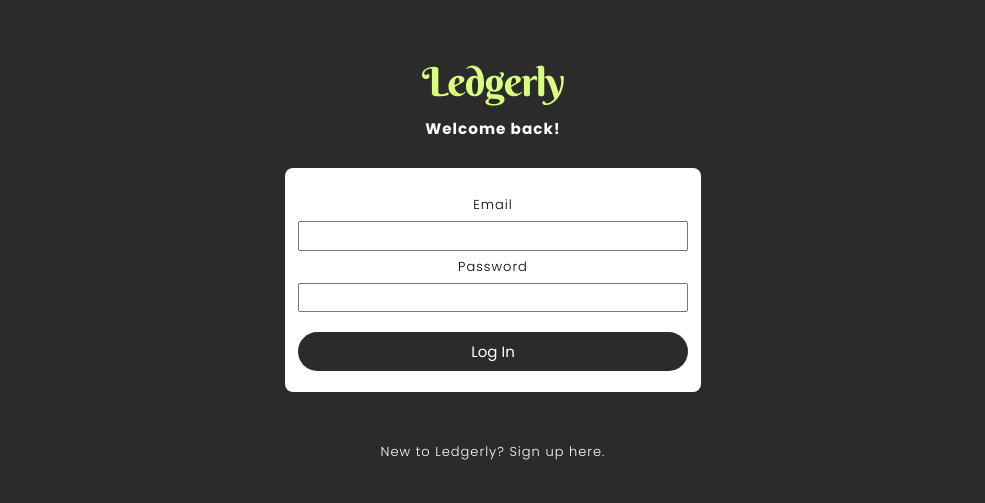
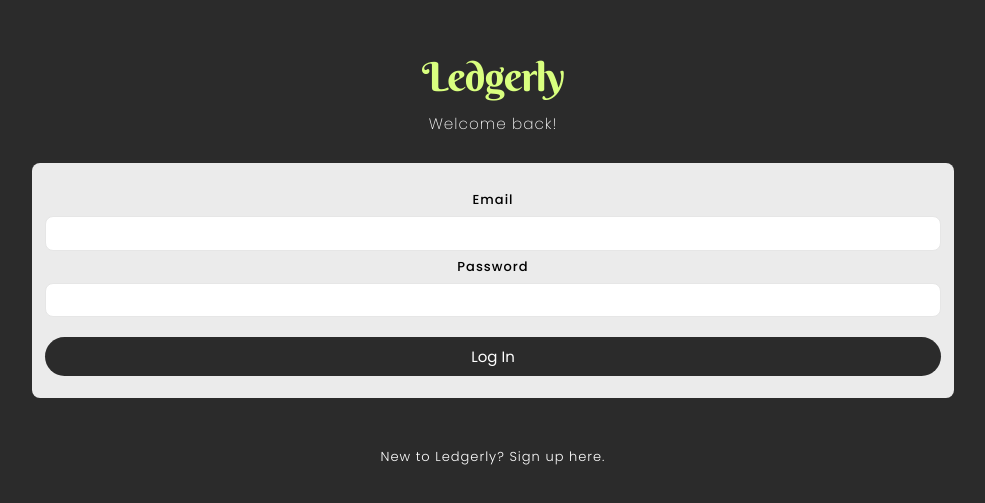
Before and after one commit to megbuch/ledgerly, a React (Create React App) app: page /income in a window 1280 px wide. Shown: the part 145-648 px from the top of the page, without its empty margins (147-1132 px from the left). Built offline with nearby package versions, Linux system fonts and the light colour scheme.

Commit message:
styles auth page and forms

```diff
--- a/src/components/ExpenseForm/ExpenseForm.jsx
+++ b/src/components/ExpenseForm/ExpenseForm.jsx
@@ -122,6 +122,7 @@ export default function ExpenseForm({
         />
         <label htmlFor="amount">Amount</label>
         <input
+          placeholder="$"
           type="number"
           id="amount"
           name="amount"
--- a/src/components/IncomeForm/IncomeForm.jsx
+++ b/src/components/IncomeForm/IncomeForm.jsx
@@ -121,6 +121,7 @@ export default function IncomeForm({
         />
         <label htmlFor="amount">Amount</label>
         <input
+          placeholder="$"
           type="number"
           id="amount"
           name="amount"
@@ -137,7 +138,7 @@ export default function IncomeForm({
           required
         >
           <option value="" disabled>
-            Select a Category
+            Select a category
           </option>
           {["Sales", "Uncategorized Income"].map((category) => (
             <option key={category} value={category}>
--- a/src/components/LoginForm/LoginForm.css
+++ b/src/components/LoginForm/LoginForm.css
@@ -1,13 +1,8 @@
 .LoginForm {
-    width: 30em;
-    margin: 0 auto;
-    background-color: white;
-    color: black;
-    padding: 2em 1em 0.5em 1em;
-    margin: 2em;
-    border-radius: 8px;
+  width: 70vw;
+  margin: 2em auto;
+  background-color: rgb(235, 235, 235);
+  color: black;
+  padding: 2em 1em 0.5em 1em;
+  border-radius: 8px;
 }
-
-.LoginForm > h1, .LoginForm > h3 {
-    margin: 0;
-}
--- a/src/components/SignUpForm/SignUpForm.css
+++ b/src/components/SignUpForm/SignUpForm.css
@@ -1,13 +1,8 @@
 .SignUpForm {
-    width: 30em;
-    margin: 0 auto;
-    background-color: white;
-    color: black;
-    padding: 2em 1em 0.5em 1em;
-    margin: 2em;
-    border-radius: 8px;
+  width: 70vw;
+  margin: 2em auto;
+  background-color: rgb(235, 235, 235);
+  color: black;
+  padding: 2em 1em 0.5em 1em;
+  border-radius: 8px;
 }
-
-.SignUpForm > h1, .SignUpForm > h3 {
-    margin: 0;
-}
--- a/src/index.css
+++ b/src/index.css
@@ -1,6 +1,7 @@
 @import url("https://fonts.googleapis.com/css2?family=Poppins:wght@100;200;300;400;500;600;700;800;900&display=swap");
 
-body {
+body,
+textarea {
   margin: 0;
   padding: 0;
   font: 13px "Poppins", Helvetica, Arial, sans-serif;
@@ -8,6 +9,11 @@ body {
   line-height: 1.7;
   color: white;
   letter-spacing: 1px;
+}
+
+textarea {
+  font-weight: 400;
+  color: black;
 }
 
 p {
@@ -46,19 +52,21 @@ span {
   top: 0;
   width: 100%;
   height: 100%;
-  background-color: rgba(0, 0, 0, 0.616);
+  background-color: rgba(0, 0, 0, 0.747);
   justify-content: center;
   align-items: center;
 }
 
 .modal-content {
-  background-color: #ffffff;
+  background-color: rgb(228, 228, 228);
+  color: black;
+  font-weight: 600;
   padding: 20px;
-  border: 1px solid #888;
+  border: 1px solid #141414;
   border-radius: 10px;
-  width: 80%;
-  max-width: 400px;
-  max-height: 80%;
+  width: 100%;
+  max-width: 300px;
+  max-height: 100%;
   overflow-y: auto;
 }
 
@@ -210,11 +218,16 @@ input[type="date"] {
 
 #start-date,
 #end-date,
-#category {
+#category,
+#description,
+#amount,
+#date,
+#account,
+#notes {
   padding: 7px;
   font-size: 0.9rem;
   border-radius: 8px;
-  border: none;
+  border: 1px solid rgb(230, 230, 230);
 }
 
 form {
--- a/src/pages/AuthPage/AuthPage.css
+++ b/src/pages/AuthPage/AuthPage.css
@@ -14,6 +14,7 @@
 .AuthPage > main > h1,
 .AuthPage > main > h3 {
   margin: 10px;
+  font-weight: 200;
 }
 
 .AuthPage > main > h1 {
@@ -32,3 +33,19 @@
   color: #d9ff7f;
   font: 4rem "Berkshire Swash", "Poppins", Helvetica, Arial, sans-serif;
 }
+
+input[name="email"],
+input[name="password"],
+input[name="confirm"],
+input[name="businessName"],
+input[name="name"] {
+  padding: 7px;
+  font-family: "Poppins", Helvetica, Arial, sans-serif;
+  font-size: 0.9rem;
+  border-radius: 8px;
+  border: 1px solid rgb(230, 230, 230);
+}
+
+.LoginForm > form > label {
+  font-weight: 500;
+}
```
Lines whose indentation alone changed are shown as unchanged.
